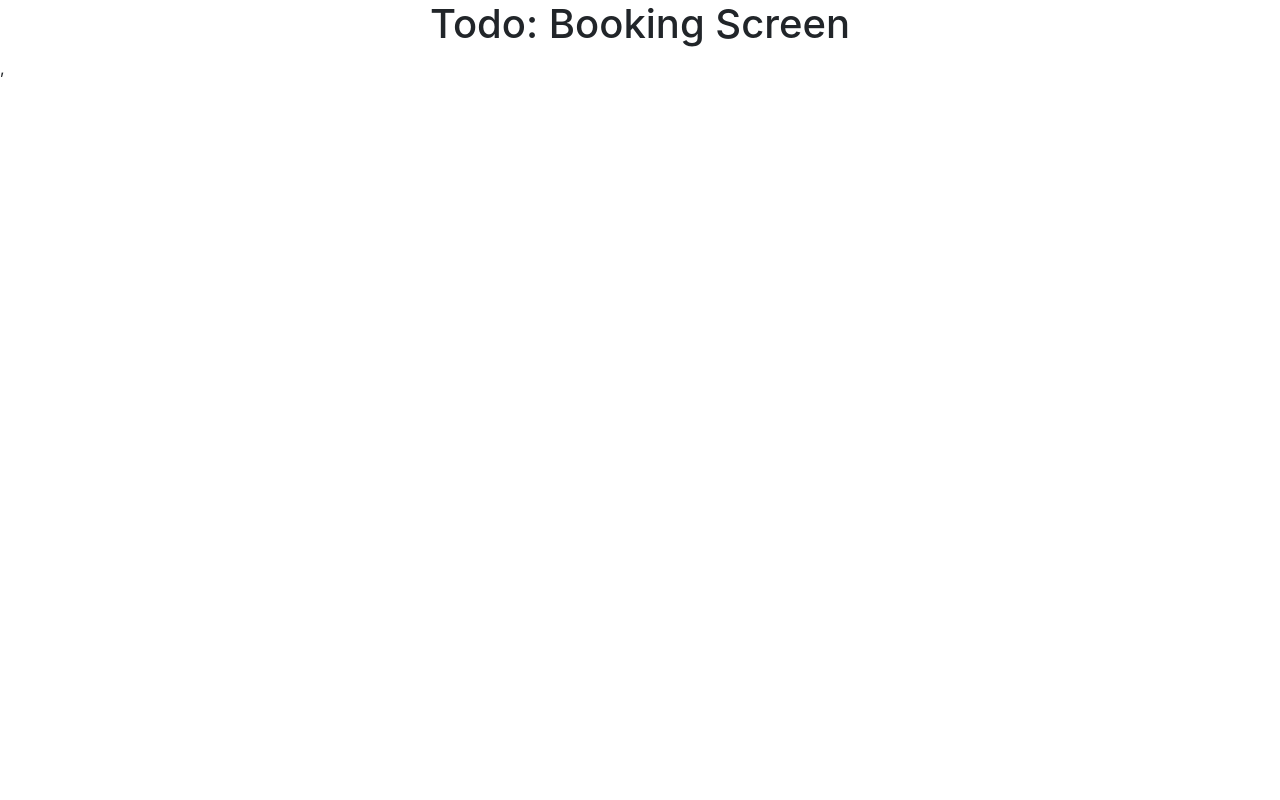
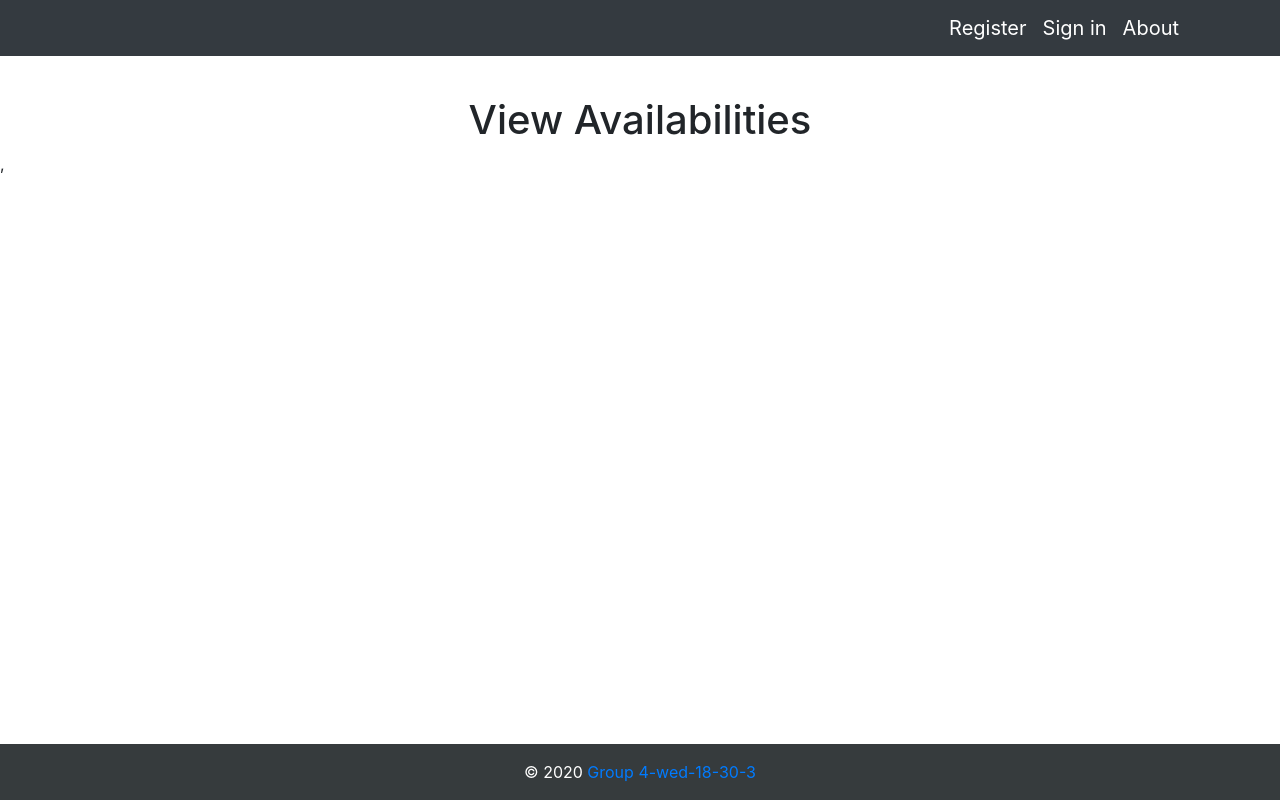
Before and after one commit to RMIT-SEPT/majorproject-4-wed-18-30-3, a React (Create React App) app in the folder FrontEnd/frontend-react/: page /availabilites in a window 1280 px wide. Built offline with nearby package versions, Linux system fonts and the light colour scheme.

Commit message:
add contextual props to availabilities screen

```diff
--- a/FrontEnd/frontend-react/src/components/AvailabilitiesScreen/AvailabilitiesScreen.js
+++ b/FrontEnd/frontend-react/src/components/AvailabilitiesScreen/AvailabilitiesScreen.js
@@ -1,11 +1,24 @@
 import React, { Component } from 'react'
 import "bootstrap/dist/css/bootstrap.min.css"
+import Header from '../Layout/Header';
+import Footer from '../Layout/Footer';
 
 class AvailabilitiesScreen extends Component {
     render() {
         return (
             <div>
-                <h1>Todo: Booking Screen</h1>
+                <Header
+                    id={this.props.id}
+                    userName={this.props.userName}
+                    address={this.props.address}
+                    phone={this.props.phone}
+                    userType={this.props.userType}
+                    token={this.props.token}/>
+                    <br/><br/><br/><br/>
+
+                <h1>View Availabilities</h1>
+
+                <Footer/>
             </div>
         )
     }
```
